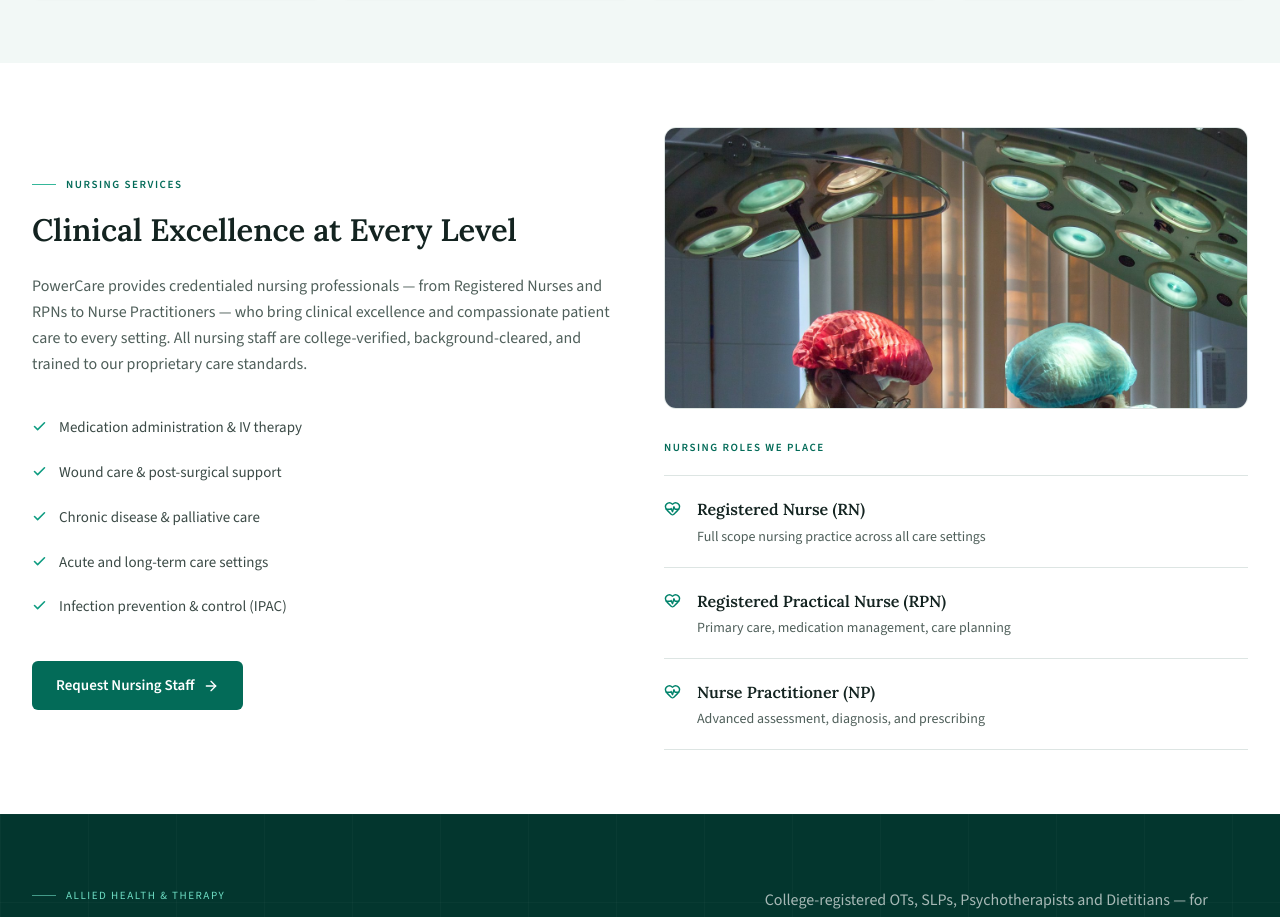
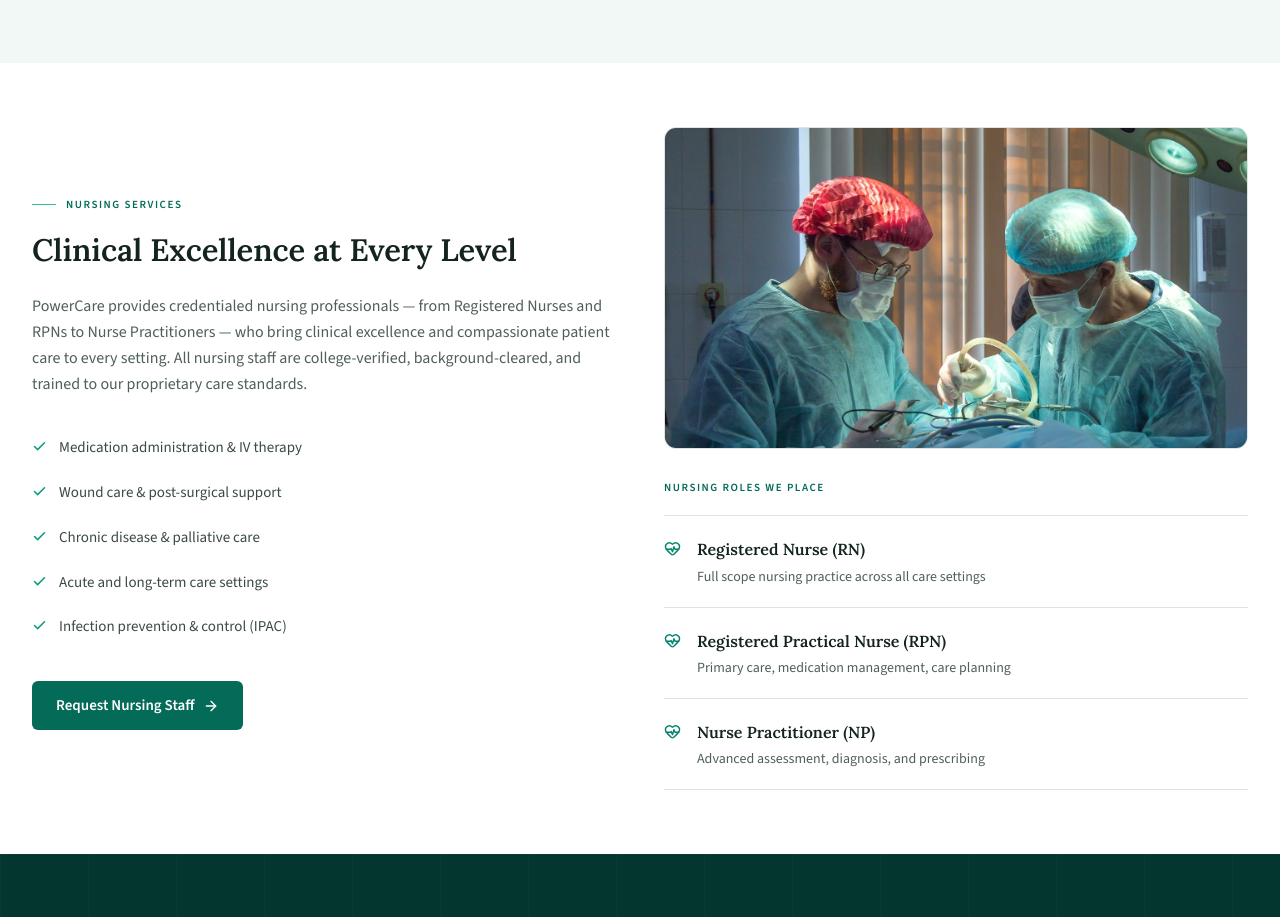
Before and after one commit to Divignanesh/PowerCare, a React (Vite) app: page /services in a window 1280 px wide. Shown: the part 2588-3505 px from the top of the page. Built offline with nearby package versions, Linux system fonts and the light colour scheme.

Commit message:
Fix the nursing section crop landing on the theatre lights
theatre-team.jpg is near-square, so the site-wide object-top rule cropped to
the ceiling lights and cut the surgical team out of frame entirely. Holds at
45% with a slightly taller container so the clinicians are what you see.

```diff
--- a/src/pages/OurServices.jsx
+++ b/src/pages/OurServices.jsx
@@ -293,7 +293,9 @@
               src="/images/theatre-team.jpg"
               alt="A surgical nursing team at work"
               loading="lazy"
-              className="w-full h-[280px] object-cover object-top"
+              /* Near-square source: a top crop lands on the theatre lights and
+                 cuts the team out entirely, so this one holds at 45%. */
+              className="w-full h-[320px] object-cover object-[center_45%]"
             />
           </figure>
           <h3 className="font-mono text-[0.6875rem] font-semibold uppercase tracking-widest text-primary-700 mb-5">
```
